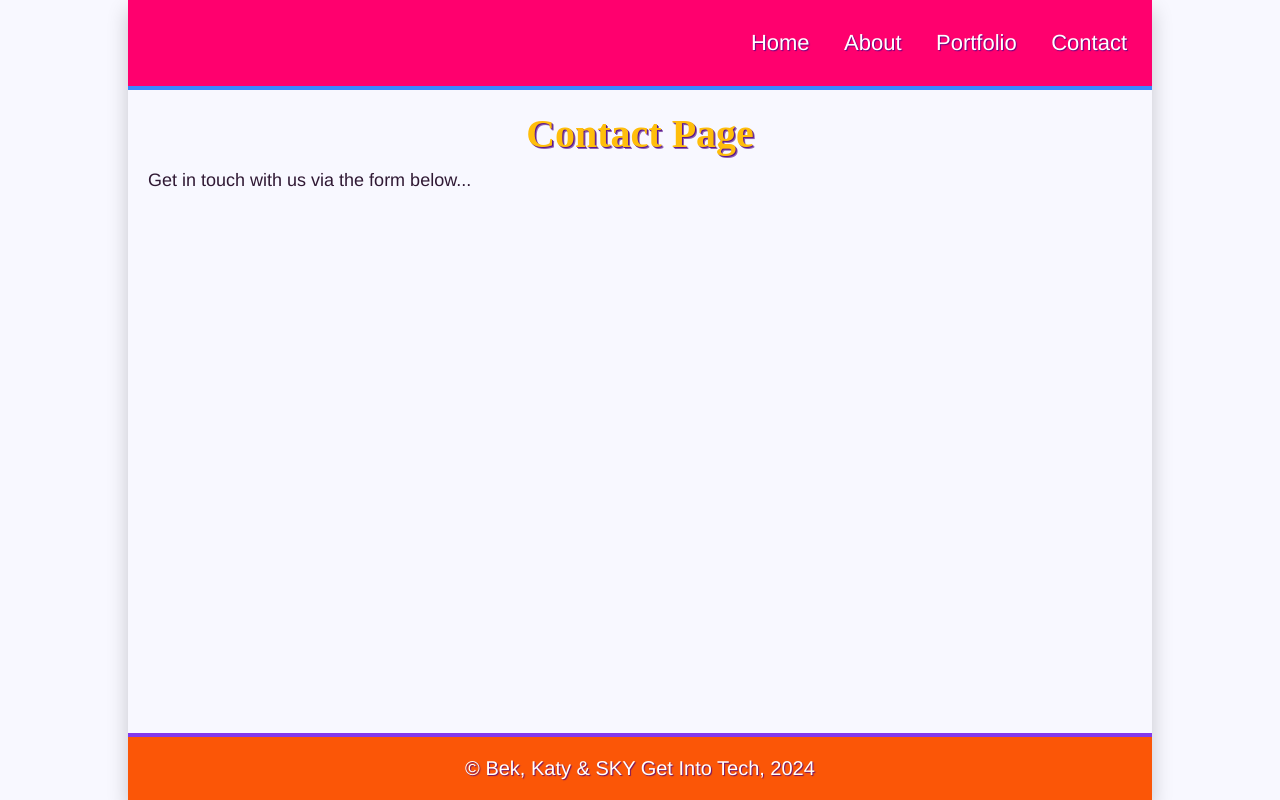
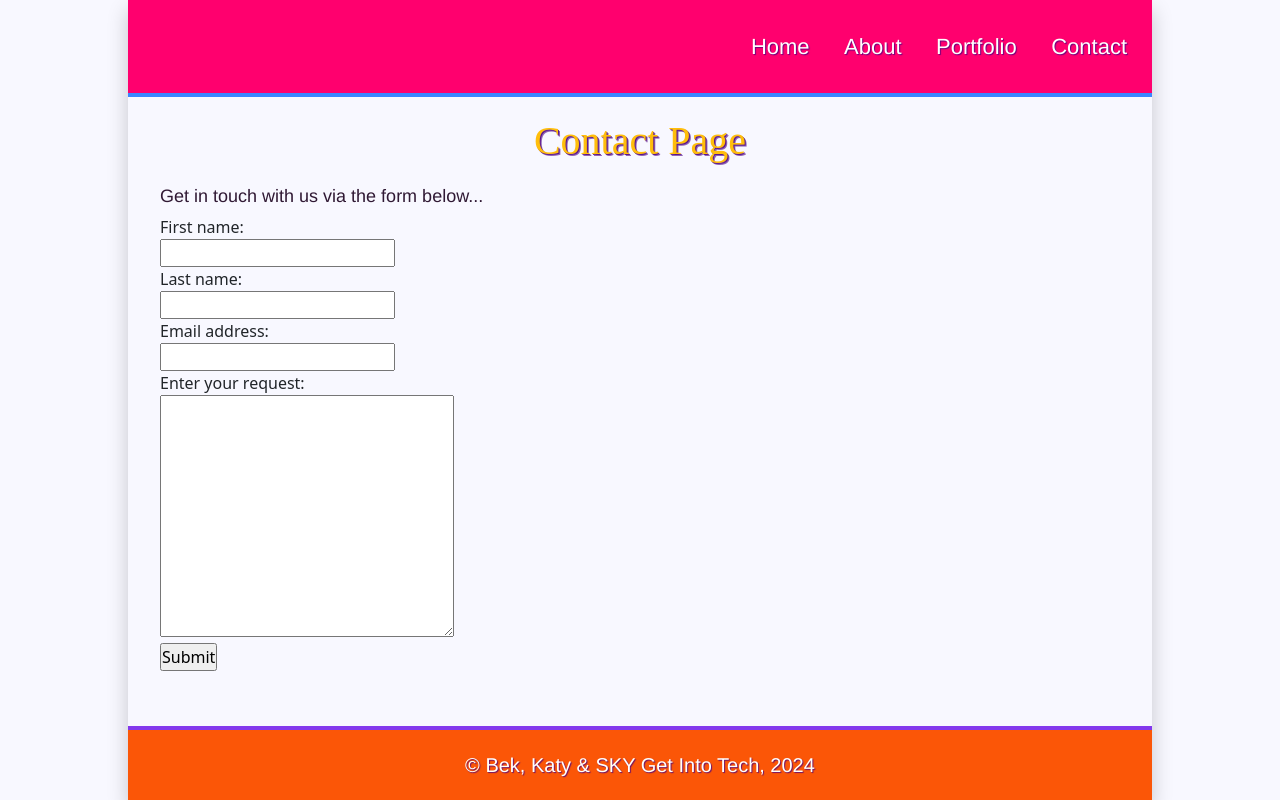
Before and after one commit to BekstersLab/week11_hw, a Flask app: page /contact in a window 1280 px wide. Run offline with Flask 3, Linux system fonts and the light colour scheme.

Commit message:
Added in a form to the contact us page, created database where data can go, created app routes for this

```diff
--- a/FlaskWeek10_Bek/application/routes.py
+++ b/FlaskWeek10_Bek/application/routes.py
@@ -1,6 +1,16 @@
-from flask import render_template, url_for
+from flask import render_template, url_for, request, redirect
+from application import app
 
-from application import app
+import mysql.connector
+
+db = mysql.connector.connect(
+    host="localhost",
+    user="root",
+    password='Pa$$w0rd',
+    database='week11_hwk'
+)
+
+cursor = db.cursor()
 
 
 # a get route by default, unless specified otherwise
@@ -44,6 +54,35 @@
     return render_template('contact.html', title='Contact', home_url=home_url, about_url=about_url, portfolio_url=portfolio_url, contact_url=contact_url)
 
 
+@app.route('/contactcomplete')
+def contact_complete():
+    home_url = url_for('home_page')
+    about_url = url_for('about_page')
+    portfolio_url = url_for('portfolio_page')
+    contact_url = url_for('contact_page')
+    return render_template('contact_complete.html', title='Contact Complete', home_url=home_url, about_url=about_url, portfolio_url=portfolio_url, contact_url=contact_url)
+
+
+@app.route('/contact', methods=['POST'])
+def submit_contact_form():
+        if request.method == 'POST':
+            firstname = request.form['fname']
+            lastname = request.form['lname']
+            email = request.form['email']
+            comments = request.form['comments']
+
+            # Insert data into the users table
+            sql = "INSERT INTO contact_information (firstname, lastname, email, comments) VALUES (%s, %s,%s, %s)"
+            values = (firstname, lastname, email, comments)
+
+            cursor.execute(sql, values)
+            db.commit()
+
+            return redirect(url_for('contact_complete'))
+
+        return 'Invalid request'
+
+
 # repeat the structure for portfolio_page
 # addition of variables for image sources and external urls to link to
 @app.route('/portfolio')
--- a/FlaskWeek10_Bek/application/templates/contact.html
+++ b/FlaskWeek10_Bek/application/templates/contact.html
@@ -3,7 +3,20 @@
     <main>
         <h1>Contact Page</h1>
         <section>
-            <p>Get in touch with us via the form below...</p>
+            <div class="container-fluid">
+                <p>Get in touch with us via the form below...</p>
+                <form action="{{ url_for('submit_contact_form')}}" target="_self" autocomplete="on" method="post">
+                    <label for="fname">First name:</label><br>
+                    <input type="text" id="fname" name="fname"><br>
+                    <label for="lname">Last name:</label><br>
+                    <input type="text" id="lname" name="lname"><br>
+                    <label for="email">Email address: </label><br>
+                    <input type="text" id="email" name="email"><br>
+                    <label for="comments">Enter your request: </label><br>
+                    <textarea id="comments" name="comments" rows="10" cols="30"></textarea><br>
+                    <input type="submit" value="Submit">
+                </form>
+            </div>
         </section>
     </main>
 {% endblock %}
--- a/FlaskWeek10_Bek/application/templates/layout.html
+++ b/FlaskWeek10_Bek/application/templates/layout.html
@@ -5,6 +5,7 @@
     <meta name="viewport"
           content="width=device-width, user-scalable=no, initial-scale=1.0, maximum-scale=1.0, minimum-scale=1.0">
     <meta http-equiv="X-UA-Compatible" content="ie=edge">
+    <link href="https://cdn.jsdelivr.net/npm/bootstrap@5.3.2/dist/css/bootstrap.min.css" rel="stylesheet" integrity="sha384-T3c6CoIi6uLrA9TneNEoa7RxnatzjcDSCmG1MXxSR1GAsXEV/Dwwykc2MPK8M2HN" crossorigin="anonymous">
     <title>{{title}} Page</title>
     <link rel="stylesheet" href="static/styles.css">
 </head>
--- a/FlaskWeek10_Bek/requirements.txt
+++ b/FlaskWeek10_Bek/requirements.txt
@@ -1 +1,2 @@
 Flask
+mysql-connector-python
```
Also changed, not shown: FlaskWeek10_Bek/application/static/table_creation.sql (added, +12 -0 lines), FlaskWeek10_Bek/application/templates/contact_complete.html (added, +11 -0 lines).
